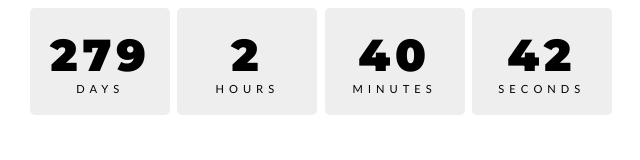
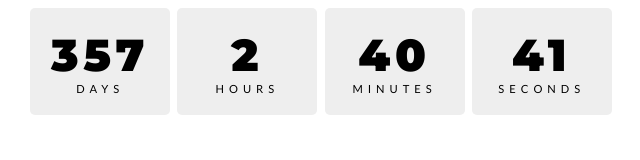
Before and after one commit to ajgashi/notion, a plain HTML site: page index.html in a window 1280 px wide. Shown: the full height of the page, 319-959 px from the left. Drawn offline with Linux system fonts and the light colour scheme.

Commit message:
change date

```diff
--- a/index.html
+++ b/index.html
@@ -103,7 +103,7 @@ body{
 </body>
 <script>
     const year = new Date().getFullYear();
-const myDate = new Date('Oct 15, 2024 00:00:00');
+const myDate = new Date('Dec 31, 2024 23:59:59');
 console.log(myDate);
 
 // countdown
```
